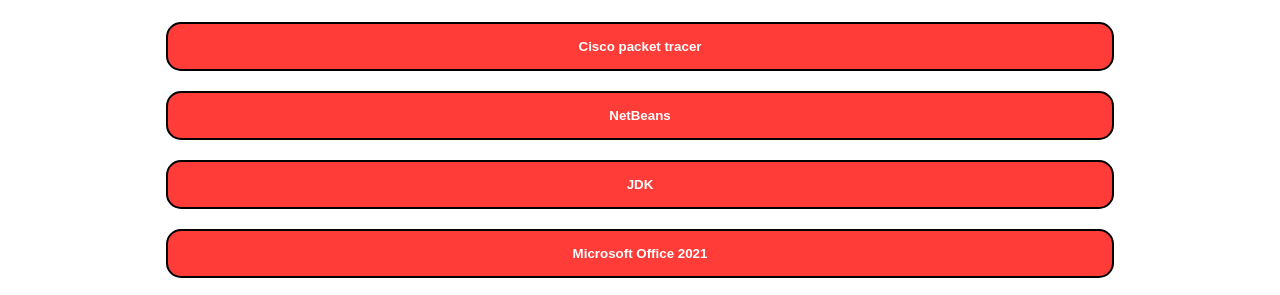
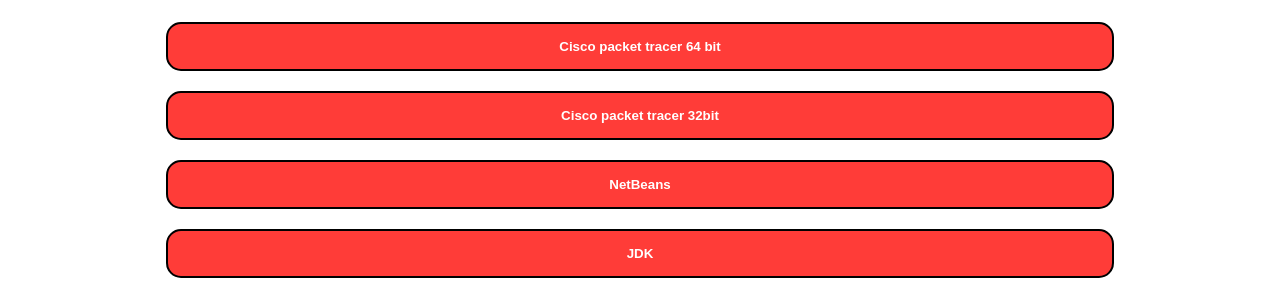
Before and after one commit to MostafaZooebi/App_downloder, a plain HTML site: page index.html in a window 1280 px wide. Shown: the part 494-789 px from the top of the page. Drawn offline with Linux system fonts and the light colour scheme.

Commit message:
Update index.html

```diff
--- a/index.html
+++ b/index.html
@@ -52,8 +52,9 @@
  <body>
  	<div>
  <img  class="logo" src="logo.png">
-<button><b><a href="https://dl7.softmany.com/dwnld/5280/kZk4JciTVmfkUBdDueOtpHOfUl3X3xYH/CiscoPacketTracer_820_Windows_64bit.exe" download="Mostafa Zooebi Cisco packet Tracer">Cisco packet tracer</a></b></button><br>
-<button><b><a href="https://dlcdn.apache.org/netbeans/netbeans-installers/16/Apache-NetBeans-16-bin-windows-x64.exe" download="Mostafa Zooebi Netbeans">NetBeans</a></b></button>
+<button><b><a href="https://dl7.softmany.com/dwnld/5280/kZk4JciTVmfkUBdDueOtpHOfUl3X3xYH/CiscoPacketTracer_820_Windows_64bit.exe" download="Mostafa Zooebi Cisco packet Tracer">Cisco packet tracer 64 bit</a></b></button><br>
+<button><b><a href="https://ia601502.us.archive.org/25/items/cisco-packet-tracer-820-ubuntu-64bit/CiscoPacketTracer_820_Windows_32bit.exe" download="Mostafa Zooebi Cisco packet Tracer">Cisco packet tracer 32bit</a></b></button><br>
+   <button><b><a href="https://dlcdn.apache.org/netbeans/netbeans-installers/16/Apache-NetBeans-16-bin-windows-x64.exe" download="Mostafa Zooebi Netbeans">NetBeans</a></b></button>
 <button><b><a href="https://download.oracle.com/java/19/latest/jdk-19_windows-x64_bin.exe" download="Mostafa Zooebi jdk">JDK</a></b></button>
 <button><b><a href="https://getintopc20.xyz/2021/OfficeTools/Microsoft-Office-Professional-Plus-2021-English.rar" download="Mostafa Zooebi MICROSOFT OFFICE 2021">Microsoft Office 2021</a></b></button>
 <button><b><a href="https://notepad-plus-plus.org/repository/7.x/7.0/npp.7.Installer.exe" download="Mostafa Zooebi Notepad++">Notepad++</a></b></button>
```
